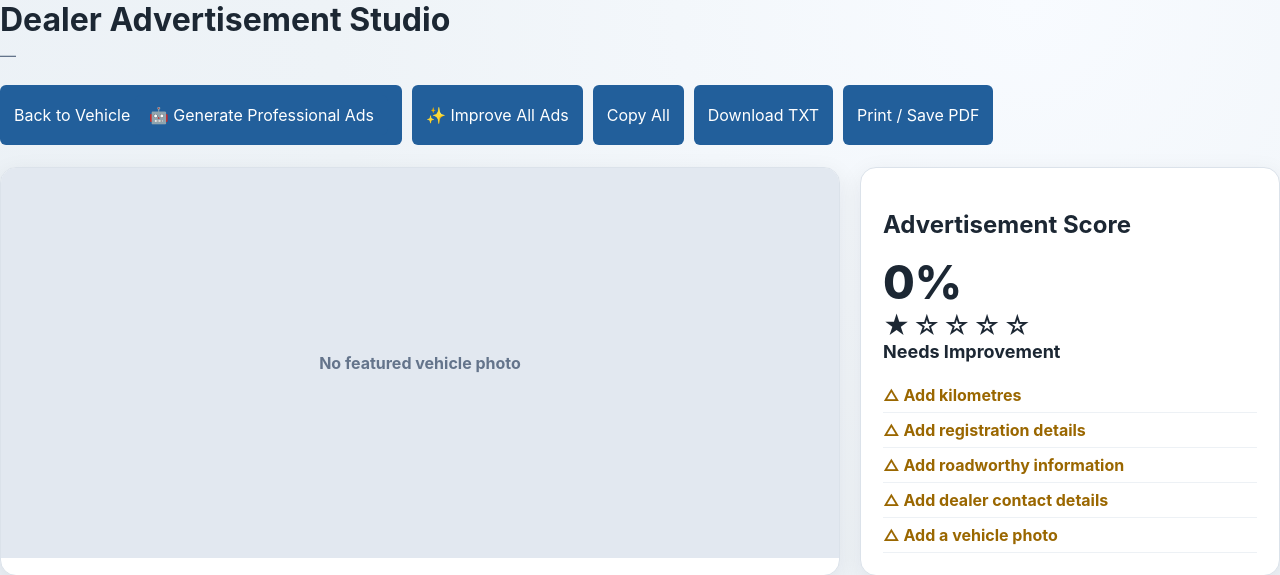
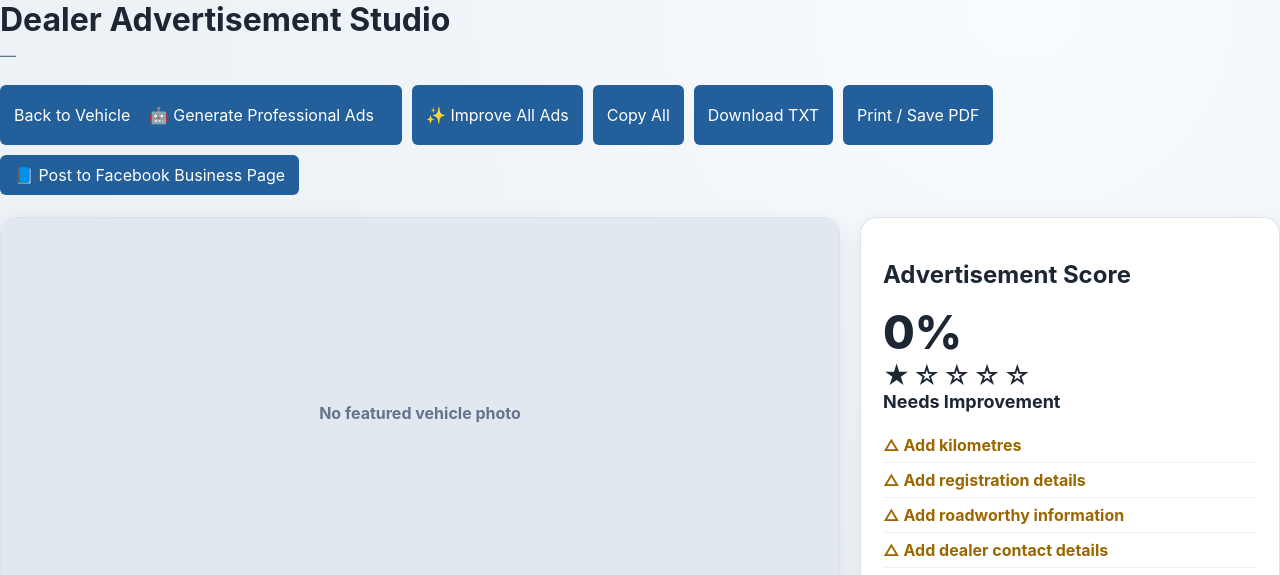
Before and after one commit to BarryBAM/BAMDealerEnterprise, a Flask app: template app/templates/advertisement_pro.html in a window 1280 px wide. Shown: the top 575 px of the page. Run offline with Flask 3, Linux system fonts and the light colour scheme; the template is opened without the code that fills it, so the values that code supplies are empty.

Commit message:
Add Facebook Business Page button

```diff
--- a/app/templates/advertisement_pro.html
+++ b/app/templates/advertisement_pro.html
@@ -298,6 +298,9 @@
             onclick="window.print()">
         Print / Save PDF
     </button>
+    <a class="button" href="https://www.facebook.com/" target="_blank" rel="noopener">
+    📘 Post to Facebook Business Page
+</a>
 </div>
 </div>
 
```
